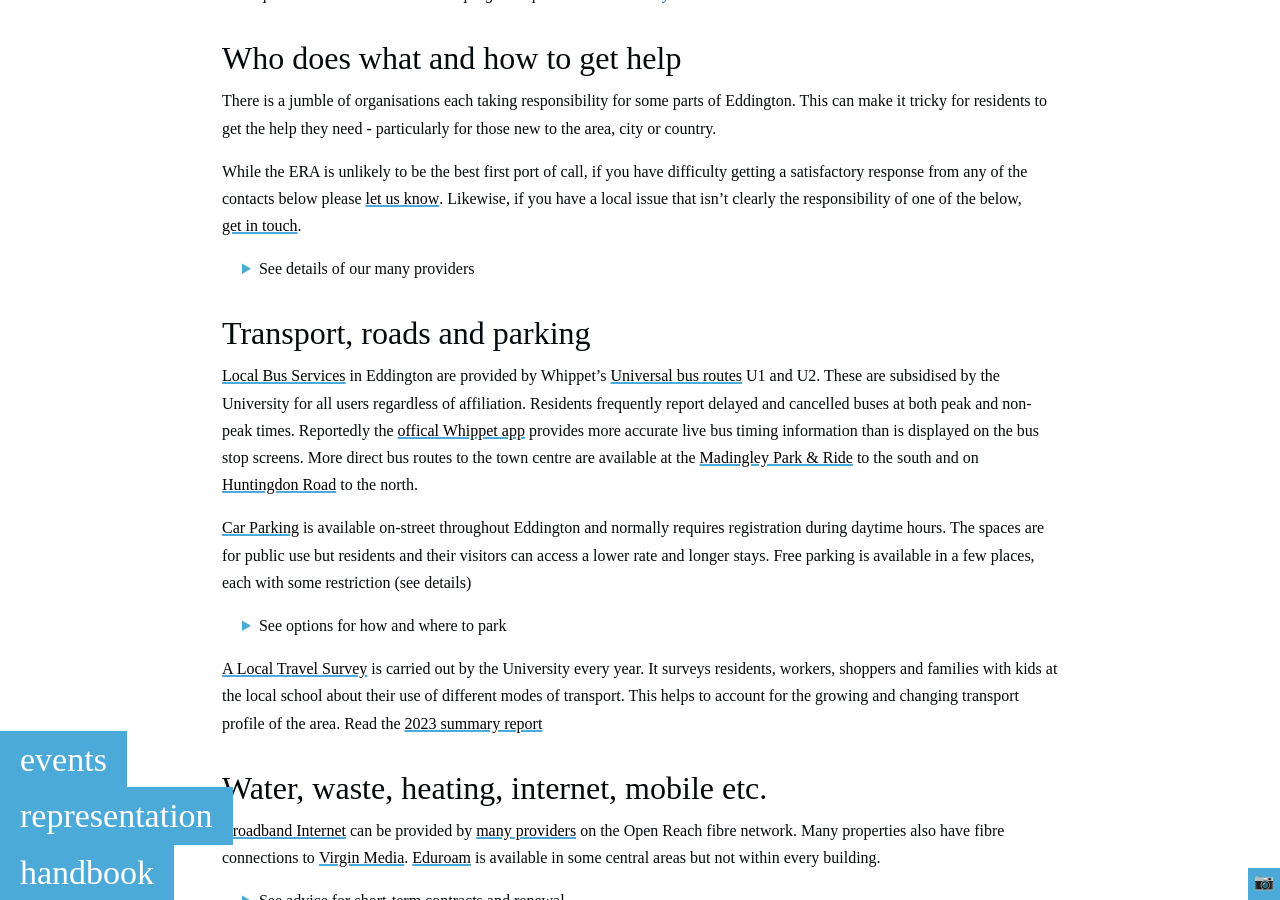
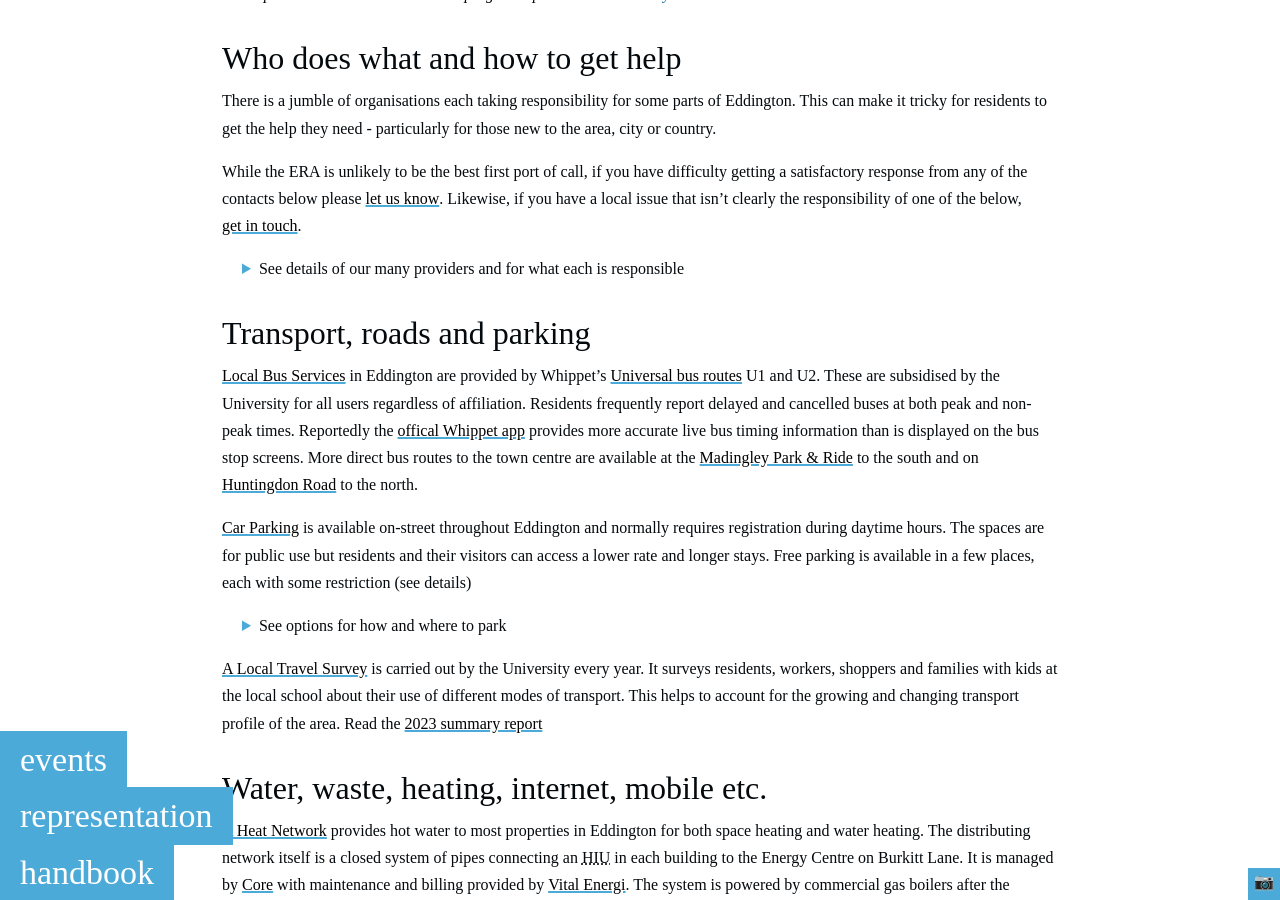
Before and after one commit to pieterdesnerck/website, a Jekyll site: the page built from docs/handbook.md, in a window 1280 px wide and 900 px high, scrolled down 508 px. Built offline with Jekyll 4.4.1, drawn with Linux system fonts in a browser that asks for light colours; some web fonts are replaced; some of the changed text lies outside the part shown.

Commit message:
update handbook with heat network details and tidy

```diff
--- a/docs/handbook.md
+++ b/docs/handbook.md
@@ -16,7 +16,7 @@
 While the ERA is unlikely to be the best first port of call, if you have difficulty getting a satisfactory response from any of the contacts below please [let us know](/contact-us). Likewise, if you have a local issue that isn't clearly the responsibility of one of the below, [get in touch](/contact-us).
 
 <details markdown="1">
-<summary>See details of our many providers</summary>
+<summary>See details of our many providers and for what each is responsible</summary>
 
 [Portal Estate Management](https://portal.eddington-cambridge.co.uk/customer-service-team/report-a-defect/){:name='portal'}
 is a wrapper-company owned by the University which deals with issues relating to most shared public spaces in Eddington. This includes all roads, pavenments, cycle paths and hard and soft landscaping.
@@ -81,8 +81,23 @@
 
 ## Water, waste, heating, internet, mobile etc.
 
-[Broadband Internet](#internet){:name='internet'}
-can be provided by [many providers](https://www.openreach.com/fibre-broadband/fttp-providers) on the Open Reach fibre network. Many properties also have fibre connections to [Virgin Media](https://www.virginmedia.com/broadband). [Eduroam](https://help.uis.cam.ac.uk/service/wifi/connect-to-eduroam) is available in some central areas but not within every building.
+[A Heat Network](#heat-network){:name='heat-network'}
+provides hot water to most properties in Eddington for both space heating and water heating. The distributing network itself is a closed system of pipes connecting an HIU in each building to the Energy Centre on Burkitt Lane. It is managed by [Core](#core) with maintenance and billing provided by [Vital Energi](#vital).
+The system is powered by commercial gas boilers after the original plan to run a [combined heat and power](https://www.gov.uk/guidance/combined-heat-and-power) plant proved infeasible. A more sustainable approach is desired by the University but has not yet been identified.
+
+<details markdown="1">
+<summary>See details of network design, resident responsibilities and heat pricing</summary>
+
+The distribution network is a series of insulated, underground pipes which carry water at around 90°C. The circuit is closed: heat exchangers in the each property's HIU raise the temperature of either their incoming fresh water or separately sealed underfloor circuits as needed. All water pumped out of the Energy Centre ultimately returns there - it does not come out of residents' taps nor does it flow through their underfloor heating circuits.
+
+Core's equipment stops at the heat network pipes that enter each building. Homeowners are responsible for their HIU, which they own. The standing charge includes a two-yearly service from Core (for which access must be allowed). Underfloor heating and other domestic plumbing is also beyond the scope of Core's responsibilities.
+
+Usage is charged for based on the difference in temperature between incoming and outgoing network water. As of early 2024, heat network billing is not covered by energy price caps though this effect is offset by the commercial gas purchasing policy of the University, which acts to hold input costs relatively stable.
+
+</details>
+
+[Internet Connectivity](#internet){:name='internet'}
+is available [many providers](https://www.openreach.com/fibre-broadband/fttp-providers) on the Open Reach fibre network. Many properties also have fibre connections to [Virgin Media](https://www.virginmedia.com/broadband). [Eduroam](https://help.uis.cam.ac.uk/service/wifi/connect-to-eduroam) is available in some central areas but not within every building.
 
 <details markdown="1">
 <summary>See advice for short-term contracts and renewal</summary>
@@ -135,3 +150,6 @@
 ## Councils and democratic representation
 
 ## Development, growth and future plans
+
+
+*[HIU]: Heat Interface Unit
```
Also changed, not shown: other parts of docs/handbook.md (+2 -2 lines).
